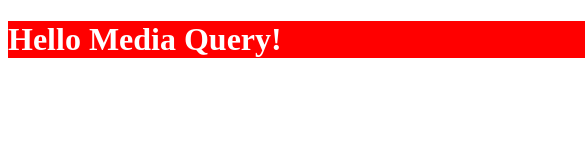
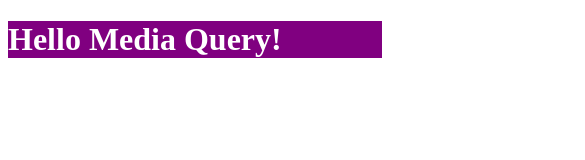
Before and after one commit to kleviribeiro/aula-media-queries-2, a website: page src/index.html in a window 390 px wide. Shown: the top 160 px of the page, 585 px wide, since content can reach past the window. Drawn offline with Linux system fonts and the light colour scheme.

Commit message:
Implementado os media queries para o layoutu desktop first.

```diff
--- a/src/style.css
+++ b/src/style.css
@@ -11,3 +11,31 @@
     color: #fff;
     margin: 0 auto;
 }
+
+body,
+h1{
+    margin: top;
+}
+@media screen and (max-width: 1200px) {
+    .container{
+        width: var(--tablet);
+        background-color: blue;
+    }
+
+}
+
+@media screen and (max-width: 1024px) {
+    .container{
+        width: var(--phablet);
+        background-color: green;
+    }
+
+}
+
+@media screen and (max-width: 768px) {
+    .container{
+        width: 100%;
+        background-color: purple;
+    }
+
+}
```
